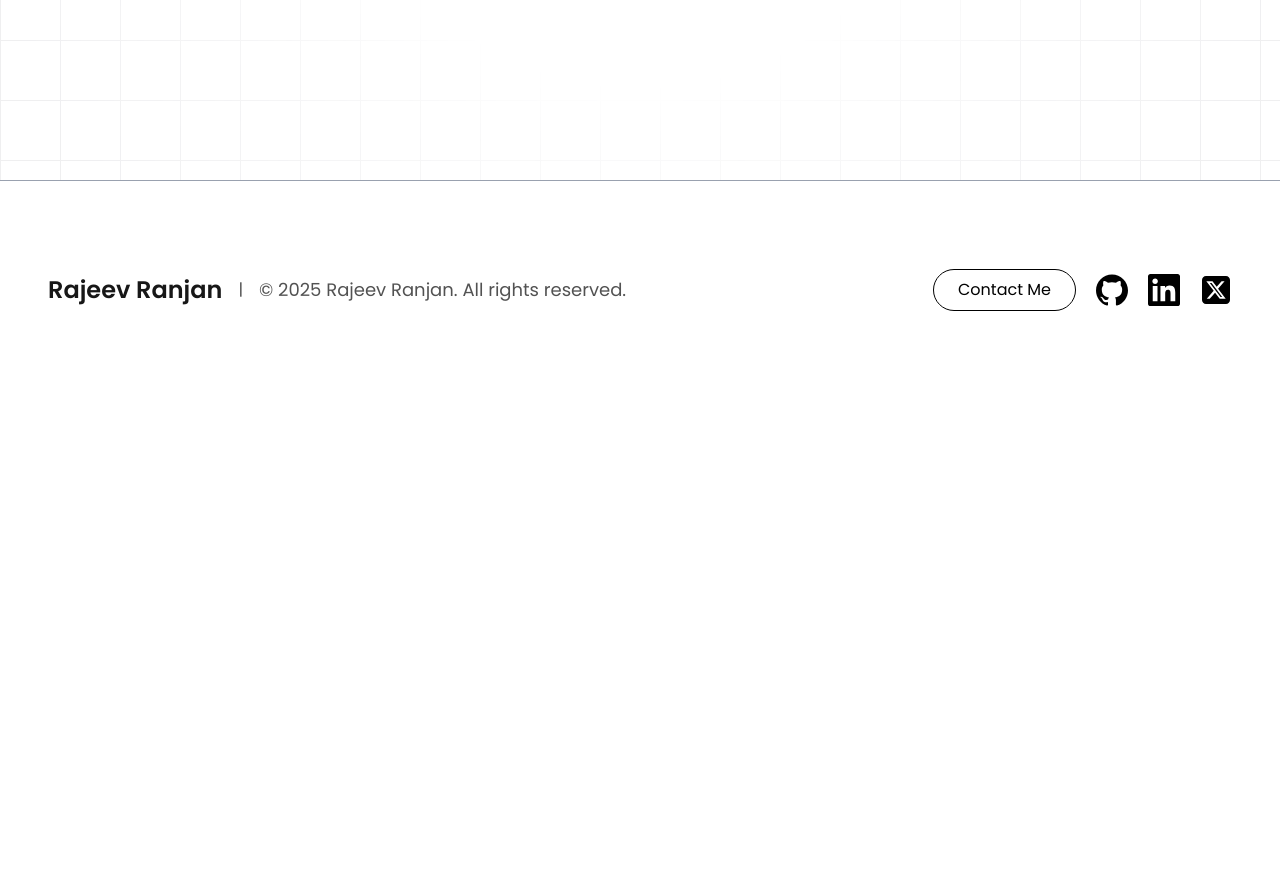
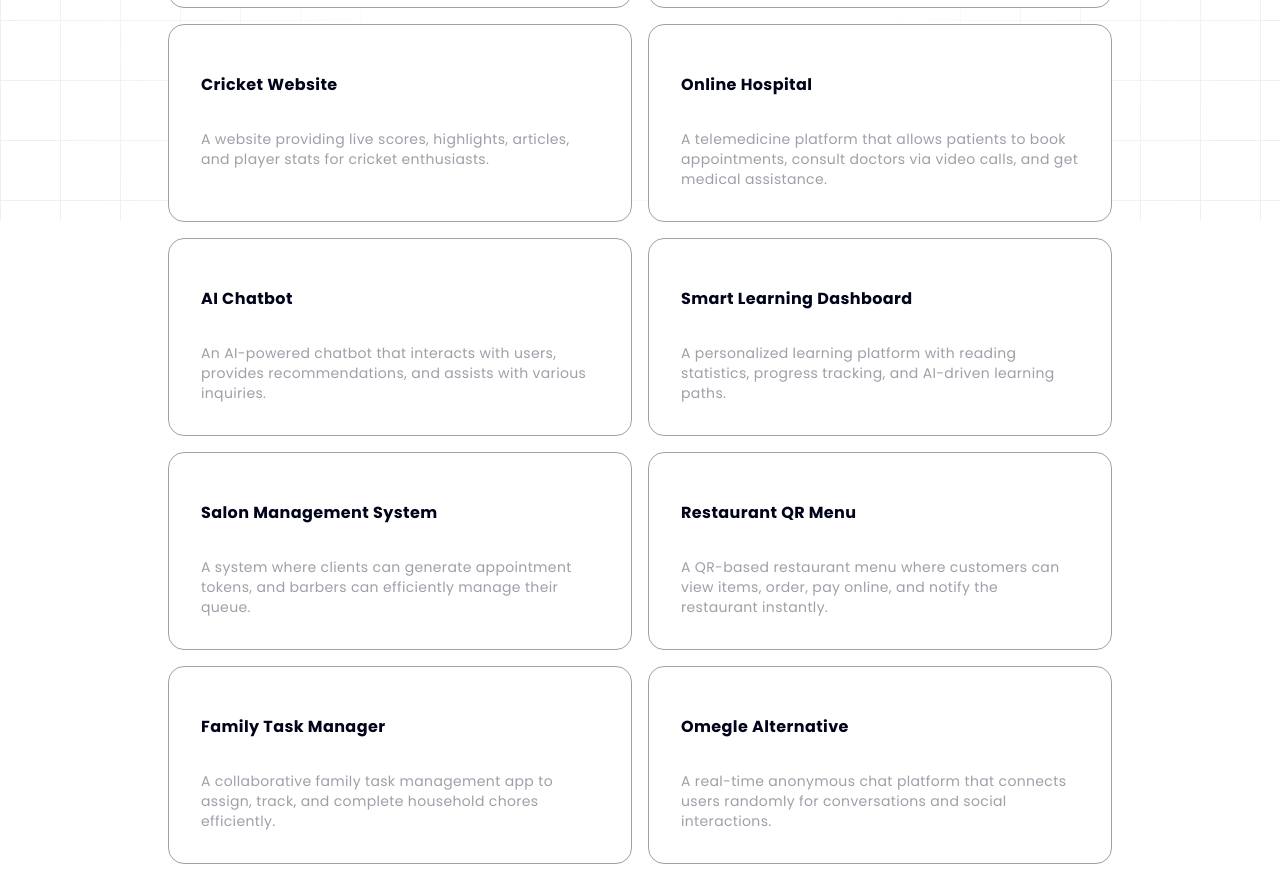
Before and after one commit to Rajeev12R/Rajeev, a Next.js app: page /projects in a window 1280 px wide. Before the commit this address had no page. Shown: the part 620-1498 px from the top of the page. Before the commit the page ends 1019 px from the top, so only its background shows below. Built offline with nearby package versions, Linux system fonts and the light colour scheme.

Commit message:
UI Added Projects

```diff
--- a/src/app/globals.css
+++ b/src/app/globals.css
@@ -46,3 +46,20 @@ body {
     transform: translate(-50%, -40%) scale(1);
   }
 }
+@theme inline {
+  --animate-meteor-effect: meteor 5s linear infinite;
+
+  @keyframes meteor {
+    0% {
+      transform: rotate(215deg) translateX(0);
+      opacity: 1;
+    }
+    70% {
+      opacity: 1;
+    }
+    100% {
+      transform: rotate(215deg) translateX(-500px);
+      opacity: 0;
+    }
+  }
+}
--- /dev/null
+++ b/src/app/projects/page.tsx
@@ -0,0 +1,96 @@
+import { HoverEffect } from '@/components/ui/card-hover-effect';
+import React from 'react'
+
+const projects = [
+  {
+    title: "WeSell",
+    description:
+      "A platform for students to buy and sell old items on the college campus, including gadgets, furniture, and more.",
+    link: "https://wesell.com",
+  },
+  {
+    title: "Campus Stay",
+    description:
+      "A website that helps students find accommodation and facilities near their college, making student life easier.",
+    link: "https://campusstay.com",
+  },
+  {
+    title: "Fintech Platform",
+    description:
+      "A financial services platform with advanced features built using the MERN stack, aiming to simplify digital transactions.",
+    link: "https://fintechplatform.com",
+  },
+  {
+    title: "Fraud Alert App",
+    description:
+      "A React Native app where users can report and discuss fraud calls, messages, and emails to help prevent scams.",
+    link: "https://fraudalertapp.com",
+  },
+  {
+    title: "Cricket Website",
+    description:
+      "A website providing live scores, highlights, articles, and player stats for cricket enthusiasts.",
+    link: "https://cricketlive.com",
+  },
+  {
+    title: "Online Hospital",
+    description:
+      "A telemedicine platform that allows patients to book appointments, consult doctors via video calls, and get medical assistance.",
+    link: "https://onlinehospital.com",
+  },
+  {
+    title: "AI Chatbot",
+    description:
+      "An AI-powered chatbot that interacts with users, provides recommendations, and assists with various inquiries.",
+    link: "https://aichatbot.com",
+  },
+  {
+    title: "Smart Learning Dashboard",
+    description:
+      "A personalized learning platform with reading statistics, progress tracking, and AI-driven learning paths.",
+    link: "https://smartlearning.com",
+  },
+  {
+    title: "Salon Management System",
+    description:
+      "A system where clients can generate appointment tokens, and barbers can efficiently manage their queue.",
+    link: "https://salonmanage.com",
+  },
+  {
+    title: "Restaurant QR Menu",
+    description:
+      "A QR-based restaurant menu where customers can view items, order, pay online, and notify the restaurant instantly.",
+    link: "https://restaurantqrcode.com",
+  },
+  {
+    title: "Family Task Manager",
+    description:
+      "A collaborative family task management app to assign, track, and complete household chores efficiently.",
+    link: "https://familytasks.com",
+  },
+  {
+    title: "Omegle Alternative",
+    description:
+      "A real-time anonymous chat platform that connects users randomly for conversations and social interactions.",
+    link: "https://omeglealt.com",
+  },
+  {
+    title: "Trending Tech Aggregator",
+    description:
+      "A website that curates trending technology news, updates, and insights to keep users informed.",
+    link: "https://techtrends.com",
+  },
+];
+const page = () => {
+  return (
+    <div className='min-h-screen max-w-7xl mx-auto'>
+      <div className="flex flex-col py-32 mt-10 space-y-10 px-10">
+      <div className="max-w-5xl mx-auto px-8">
+      <HoverEffect items={projects} />
+    </div>
+      </div>
+      </div>
+  )
+}
+
+export default page
--- /dev/null
+++ b/src/components/ui/card-hover-effect.tsx
@@ -0,0 +1,112 @@
+"use client"
+import { cn } from "@/lib/utils";
+import { AnimatePresence, motion } from "motion/react";
+import Link from "next/link";
+import { useState } from "react";
+
+export const HoverEffect = ({
+  items,
+  className,
+}: {
+  items: {
+    title: string;
+    description: string;
+    link: string;
+  }[];
+  className?: string;
+}) => {
+  let [hoveredIndex, setHoveredIndex] = useState<number | null>(null);
+
+  return (
+    <div
+      className={cn(
+        "grid grid-cols-1 md:grid-cols-2  lg:grid-cols-2  py-10",
+        className
+      )}
+    >
+      {items.map((item, idx) => (
+        <Link
+          href={item?.link}
+          key={item?.link}
+          className="relative group  block p-2 h-full w-full"
+          onMouseEnter={() => setHoveredIndex(idx)}
+          onMouseLeave={() => setHoveredIndex(null)}
+        >
+          <AnimatePresence>
+            {hoveredIndex === idx && (
+              <motion.span
+                className="absolute inset-0 h-full w-full bg-neutral-200 dark:bg-slate-800/[0.8] block  rounded-3xl"
+                layoutId="hoverBackground"
+                initial={{ opacity: 0 }}
+                animate={{
+                  opacity: 1,
+                  transition: { duration: 0.15 },
+                }}
+                exit={{
+                  opacity: 0,
+                  transition: { duration: 0.15, delay: 0.2 },
+                }}
+              />
+            )}
+          </AnimatePresence>
+          <Card>
+            <CardTitle>{item.title}</CardTitle>
+            <CardDescription>{item.description}</CardDescription>
+          </Card>
+        </Link>
+      ))}
+    </div>
+  );
+};
+
+export const Card = ({
+  className,
+  children,
+}: {
+  className?: string;
+  children: React.ReactNode;
+}) => {
+  return (
+    <div
+      className={cn(
+        "rounded-2xl h-full w-full p-4 overflow-hidden bg-white border border-neutral-400 dark:border-white/[0.2] group-hover:border-slate-700 relative z-20",
+        className
+      )}
+    >
+      <div className="relative z-50">
+        <div className="p-4">{children}</div>
+      </div>
+    </div>
+  );
+};
+export const CardTitle = ({
+  className,
+  children,
+}: {
+  className?: string;
+  children: React.ReactNode;
+}) => {
+  return (
+    <h4 className={cn("text-black-100 font-bold tracking-wide mt-4", className)}>
+      {children}
+    </h4>
+  );
+};
+export const CardDescription = ({
+  className,
+  children,
+}: {
+  className?: string;
+  children: React.ReactNode;
+}) => {
+  return (
+    <p
+      className={cn(
+        "mt-8 text-zinc-400 tracking-wide leading-relaxed text-sm",
+        className
+      )}
+    >
+      {children}
+    </p>
+  );
+};
--- /dev/null
+++ b/src/components/ui/meteors.tsx
@@ -0,0 +1,44 @@
+"use client";
+import { cn } from "@/lib/utils";
+import { motion } from "framer-motion";
+import React from "react";
+
+export const Meteors = ({
+  number,
+  className,
+}: {
+  number?: number;
+  className?: string;
+}) => {
+  const meteors = new Array(number || 20).fill(true);
+  return (
+    <motion.div
+      initial={{ opacity: 0 }}
+      animate={{ opacity: 1 }}
+      transition={{ duration: 0.5 }}
+    >
+      {meteors.map((el, idx) => {
+        const meteorCount = number || 20;
+        // Calculate position to evenly distribute meteors across container width
+        const position = idx * (800 / meteorCount) - 400; // Spread across 800px range, centered
+
+        return (
+          <span
+            key={"meteor" + idx}
+            className={cn(
+              "animate-meteor-effect absolute h-0.5 w-0.5 rotate-[45deg] rounded-[9999px] bg-slate-500 shadow-[0_0_0_1px_#ffffff10]",
+              "before:absolute before:top-1/2 before:h-[1px] before:w-[50px] before:-translate-y-[50%] before:transform before:bg-gradient-to-r before:from-[#64748b] before:to-transparent before:content-['']",
+              className,
+            )}
+            style={{
+              top: "-40px", // Start above the container
+              left: position + "px",
+              animationDelay: Math.random() * 5 + "s", // Random delay between 0-5s
+              animationDuration: Math.floor(Math.random() * (10 - 5) + 5) + "s", // Keep some randomness in duration
+            }}
+          ></span>
+        );
+      })}
+    </motion.div>
+  );
+};
```
